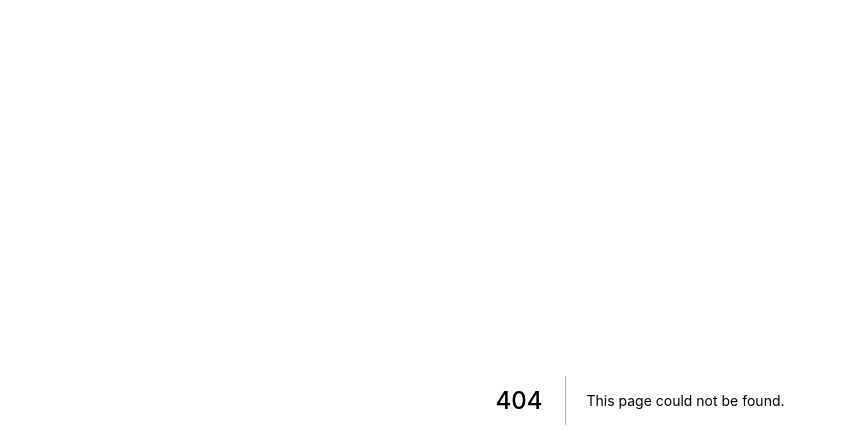
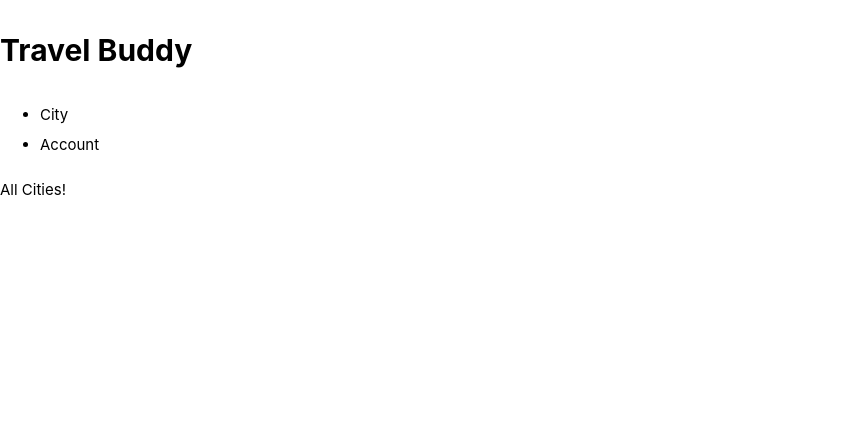
Before and after one commit to sarahholden/travel-recs-site, a Next.js app in the folder frontend/: page /cities in a window 1280 px wide. Before the commit this address had no page. Shown: the top 448 px of the page, without its empty margins (0-846 px from the left). Built offline with nearby package versions, Linux system fonts and the light colour scheme.

Commit message:
Updates for page props

```diff
--- /dev/null
+++ b/frontend/components/Header.tsx
@@ -0,0 +1,16 @@
+import Link from "next/link";
+import Nav from "./Nav";
+
+export default function Header() {
+  return (
+    <header>
+      <h1>
+        <Link href="/">
+          Travel Buddy
+        </Link>
+      </h1>
+      <Nav/>
+    </header>
+
+  )
+}
--- a/frontend/components/Nav.tsx
+++ b/frontend/components/Nav.tsx
@@ -0,0 +1,19 @@
+import Link from "next/link";
+
+export default function Nav() {
+  return (
+    <nav>
+      <ul>
+        <li>
+          <Link href="/city">City</Link>
+        </li>
+        <li>
+          <Link href="/account">Account</Link>
+        </li>
+      </ul>
+
+
+    </nav>
+
+  )
+}
--- a/frontend/components/Page.tsx
+++ b/frontend/components/Page.tsx
@@ -1,5 +1,6 @@
 import { ReactNode } from 'react';
 import styled, { createGlobalStyle } from 'styled-components';
+import Header from './Header';
 
 type PageProps = {
   children: ReactNode;
@@ -48,6 +49,7 @@ export default function Page({children}: PageProps) {
   return (
     <div>
       <GlobalStyles/>
+      <Header/>
       {children}
     </div>
   )
--- a/frontend/pages/_document.tsx
+++ b/frontend/pages/_document.tsx
@@ -1,7 +1,16 @@
-import Document, { Html, Head, NextScript, Main } from "next/document";
+import Document, { Html, Head, NextScript, Main, DocumentContext } from "next/document";
+import { ServerStyleSheet } from "styled-components";
 
+// TODO: Fix this type error
+class MyDocument extends Document {
+  static getInitialProps(ctx: DocumentContext) {
+    const sheet = new ServerStyleSheet();
+    const {renderPage} = ctx;
+    const page = renderPage((App) => (props) => sheet.collectStyles(<App {...props} />));
+    const styleTags = sheet.getStyleElement();
+    return { ...page, styleTags }
+  }
 
-class MyDocument extends Document {
   render() {
     return (
       <Html lang="en-ZA">
--- /dev/null
+++ b/frontend/pages/cities.tsx
@@ -0,0 +1,5 @@
+export default function cityListPage() {
+  return <div>
+    All Cities!
+  </div>
+}
--- a/frontend/pages/city.tsx
+++ b/frontend/pages/city.tsx
@@ -1,5 +1,5 @@
 export default function cityPage() {
   return <div>
-    Hello!
+    City page!
   </div>
 }
```
